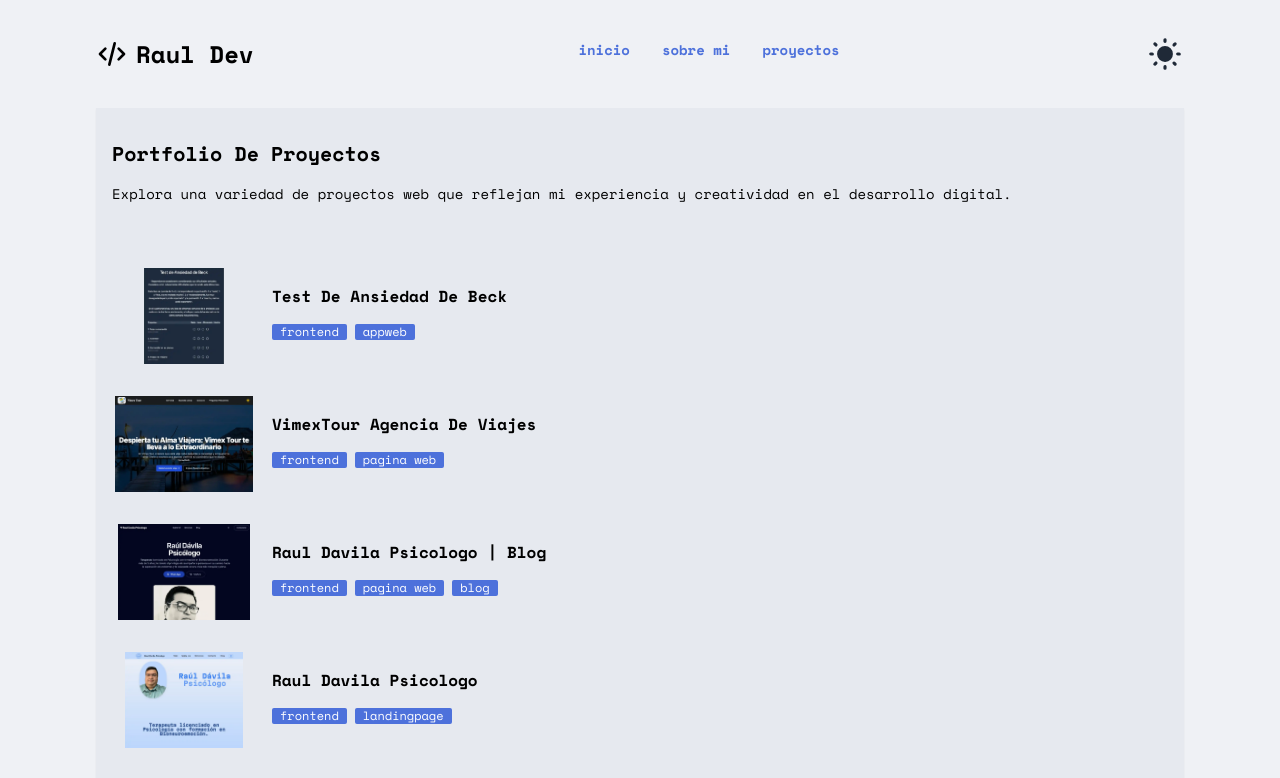
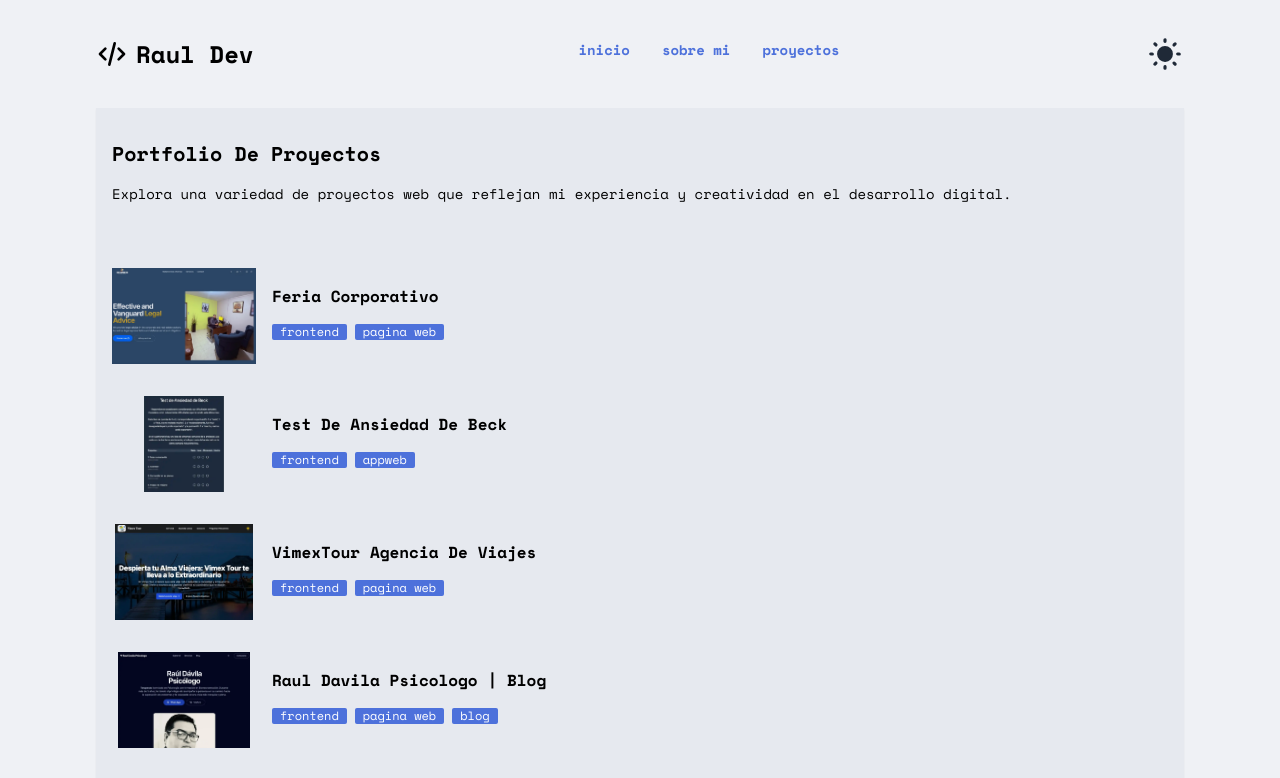
Before and after one commit to magoMercurio/next-portfolio-2024, a Next.js app: page /proyectos in a window 1280 px wide. Shown: the top 778 px of the page. Built offline with nearby package versions, Linux system fonts and the light colour scheme.

Commit message:
add proyect feria corporativo

```diff
--- a/src/data/proyectdata.js
+++ b/src/data/proyectdata.js
@@ -1,4 +1,15 @@
 export const proyectsdata = [
+  {
+    "titulo": "Feria Corporativo",
+    "slug": "web-abogado-i18n",
+    "imagen": "/images/corpabogado.webp",
+    "descripcion": "Pagina web para Feria Corporativo, un negocio de servicios legales, utilizando Astro.js y Tailwind CSS. La página cuenta con diseño responsivo, asi como tambien la implementacion de internacionalizacion (I18N) con version en ingles y en español.",
+    "link": "https://feriacorp.com",
+    "link_github": "https://github.com/magoMercurio",
+    tags: ['frontend', 'pagina web'],
+    skills: ['astrojs', 'tailwindcss', 'I18N'],
+    pin: true,
+  },
   {
     "titulo": "Test de Ansiedad de Beck",
     "slug": "test-ansiedad-beck",
@@ -8,7 +19,7 @@ export const proyectsdata = [
     "link_github": "https://github.com/magoMercurio/react-beck-ansiedad",
     tags: ['frontend', 'appweb'],
     skills: ['reactjs', 'tailwindcss', 'nextui'],
-    pin: true,
+    pin: false,
   },
   {
     "titulo": "VimexTour Agencia de Viajes",
```
Also changed, not shown: public/images/corpabogado.webp (added).
